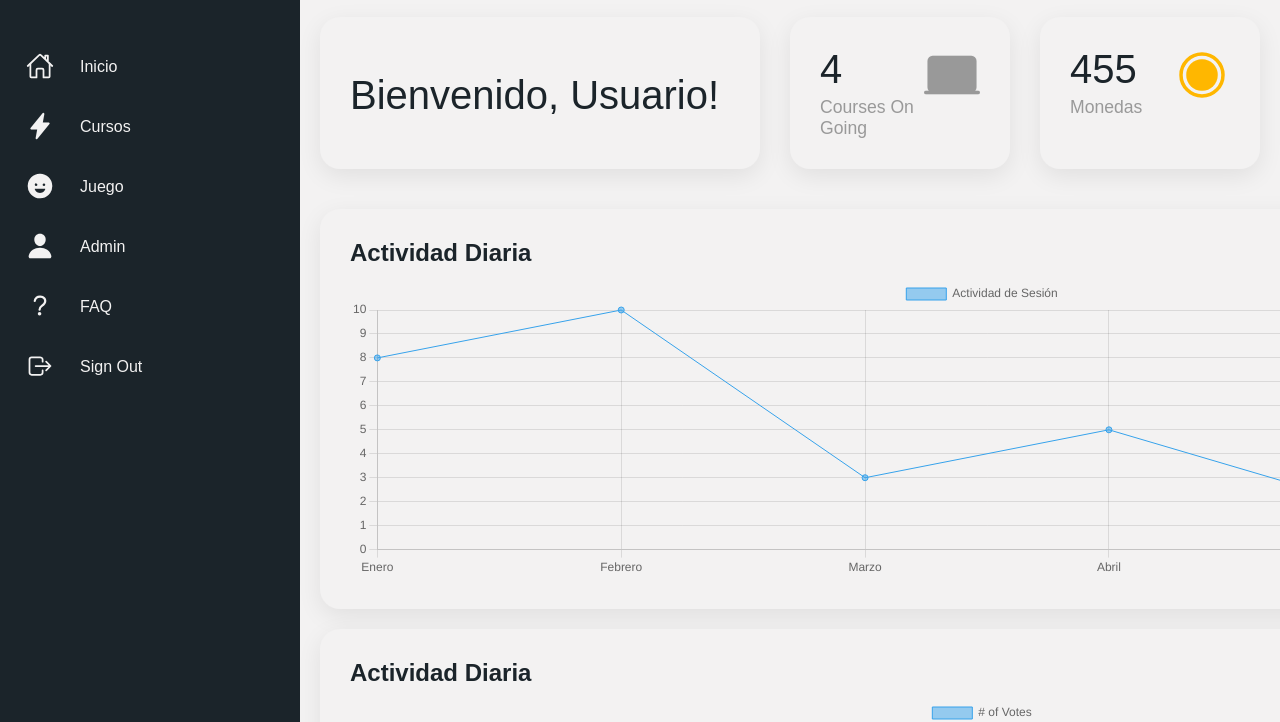
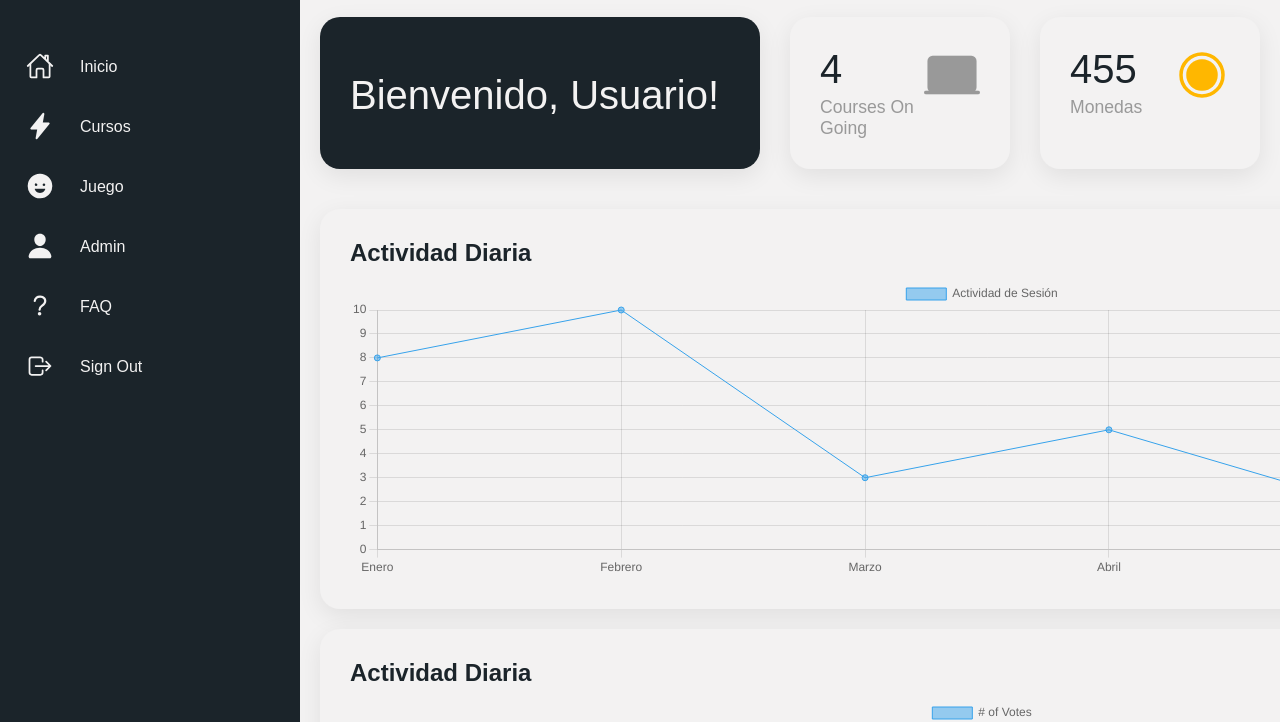
Before and after one commit to NeorisProject/NeorisBackEnd, a website with bundled scripts: page index.html in a window 1280 px wide. In both pictures the pointer is over the element 540 px from the left and 156 px from the top of the page. Shown: the part 63-785 px from the top of the page. Built offline with nearby package versions, Linux system fonts and the light colour scheme; no server answers; a web font is replaced by a local one.

Commit message:
hover Bienvenido

```diff
--- a/styles/style.css
+++ b/styles/style.css
@@ -256,6 +256,14 @@ body {
   margin-top: 5px;
 }
 
+.cardBox .card_hello:hover {
+  background: var(--blue);
+}
+
+.cardBox .card_hello:hover .cardName{
+  color: var(--white);
+}
+
 .cardBox {
   position: relative;
   width: 100%;
@@ -297,6 +305,7 @@ body {
 .cardBox .card:hover {
   background: var(--blue);
 }
+
 .cardBox .card:hover .numbers,
 .cardBox .card:hover .cardName,
 .cardBox .card:hover .iconBx {
```
